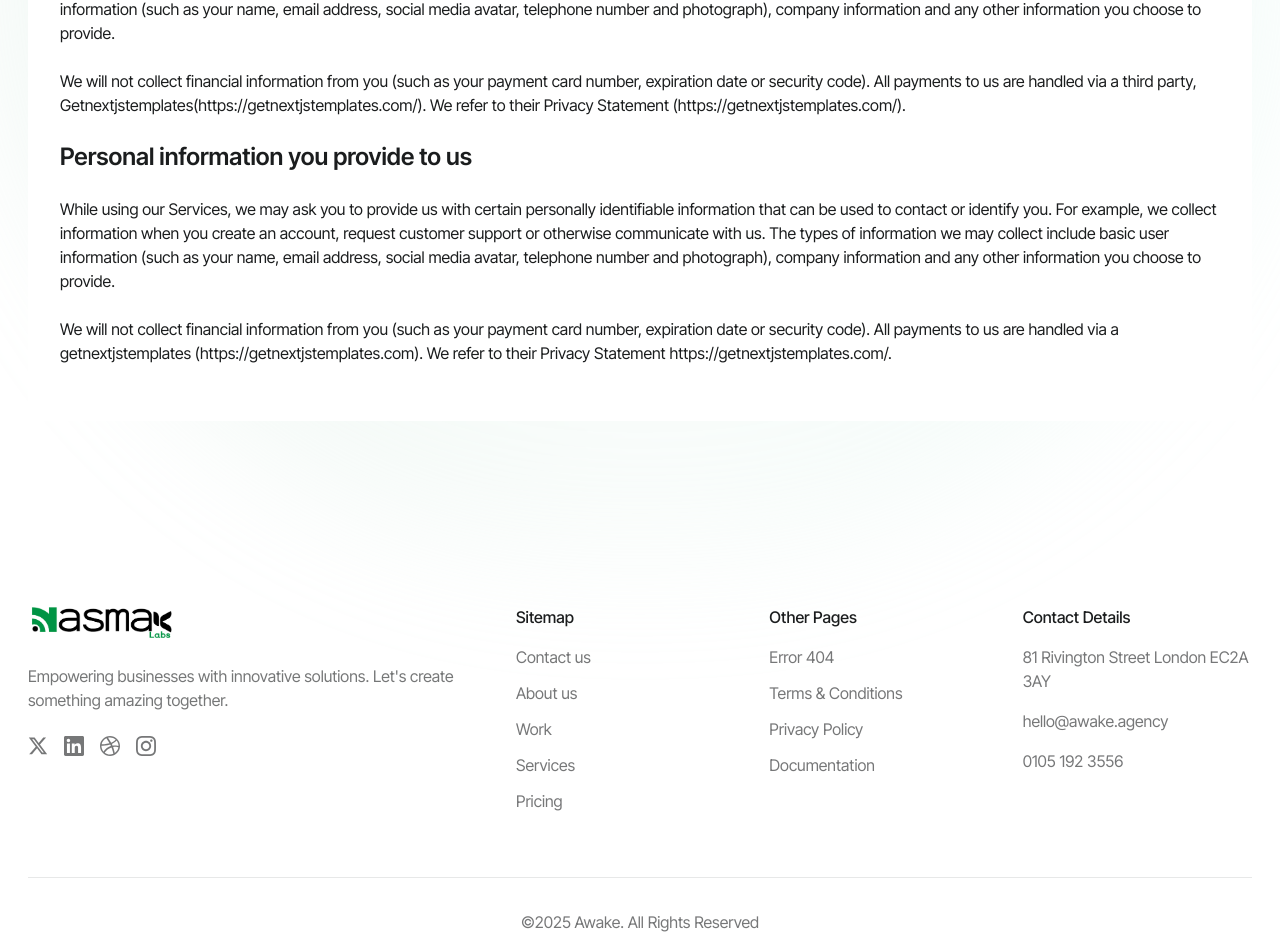
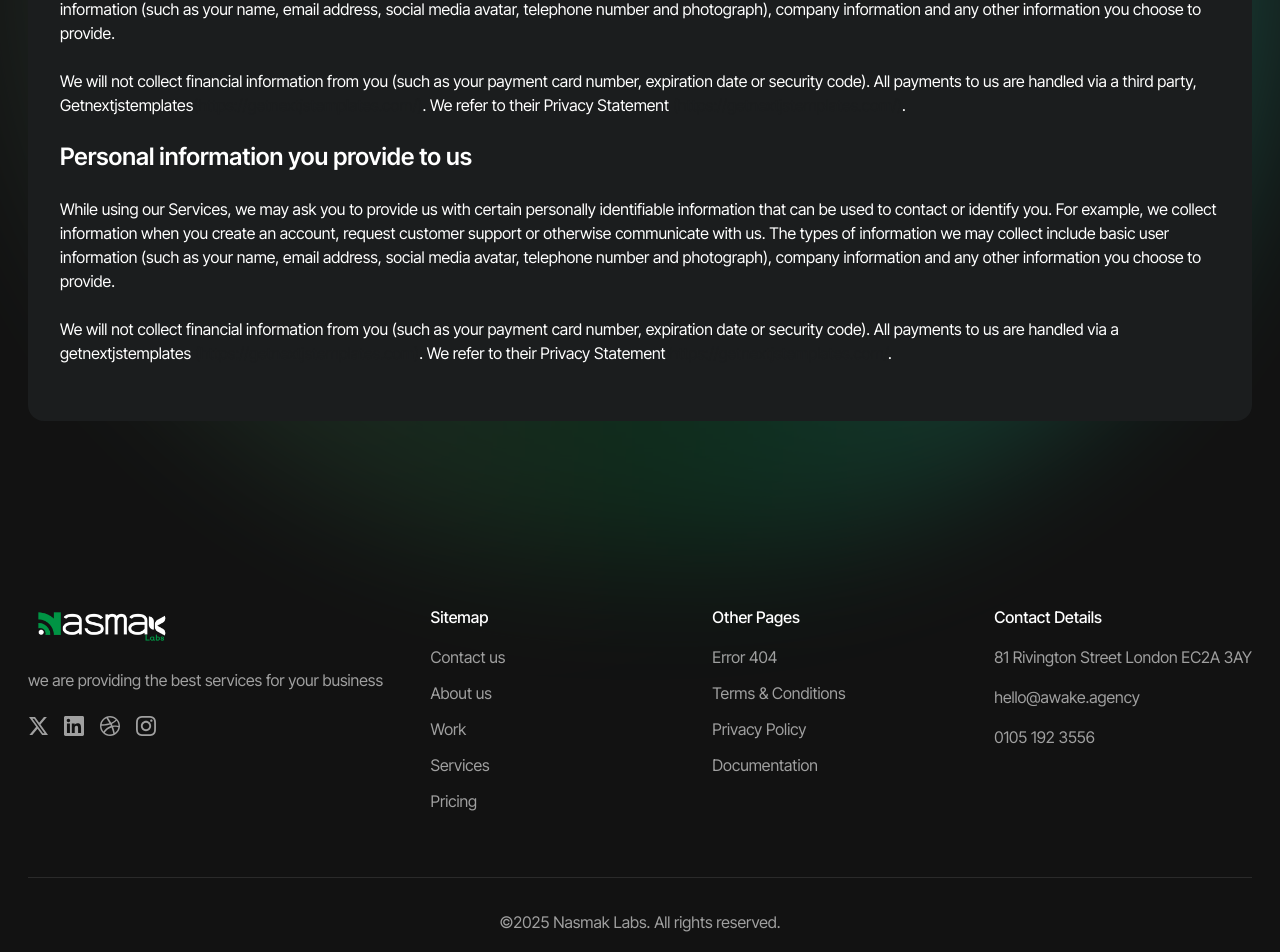
Before and after one commit to Kashan321/nasmak, a Next.js app: page /privacy-policy in a window 1280 px wide. Shown: the part 731-1683 px from the top of the page. Built offline with nearby package versions, Linux system fonts and the light colour scheme; no server answers.

Commit message:
Update branding in footer and page metadata; add favicon

```diff
--- a/src/app/api/footer-data/route.ts
+++ b/src/app/api/footer-data/route.ts
@@ -2,8 +2,8 @@ import { NextResponse } from "next/server";
 
 const footerData = {
     brand: {
-        name: "Awake",
-        tagline: "Empowering businesses with innovative solutions. Let's create something amazing together.",
+        name: "Nasmak Labs",
+        tagline: "we are providing the best services for your business",
         socialLinks: [
             {
                 icon: "/images/home/footerSocialIcon/twitter.svg",
@@ -52,7 +52,7 @@ const footerData = {
         email: "hello@awake.agency",
         phone: "0105 192 3556"
     },
-    copyright: "©2025 Awake. All Rights Reserved"
+    copyright: `©${new Date().getFullYear()} Nasmak Labs. All rights reserved.`,
 };
 
 export const GET = async () => {
--- a/src/app/layout.tsx
+++ b/src/app/layout.tsx
@@ -1,24 +1,28 @@
-'use client'
-import './globals.css'
-import { SessionProvider } from 'next-auth/react'
-import { ThemeProvider } from 'next-themes'
-import Header from './components/layout/header'
-import Footer from './components/layout/footer/Footer'
-import ScrollToTop from './components/scroll-to-top'
+"use client";
+import "./globals.css";
+import { SessionProvider } from "next-auth/react";
+import { ThemeProvider } from "next-themes";
+import Header from "./components/layout/header";
+import Footer from "./components/layout/footer/Footer";
+import ScrollToTop from "./components/scroll-to-top";
 
 export default function RootLayout({
   children,
 }: Readonly<{
-  children: React.ReactNode
+  children: React.ReactNode;
 }>) {
   return (
-    <html lang='en' suppressHydrationWarning>
+    <html lang="en" suppressHydrationWarning>
+      <head>
+        <link rel="icon" type="image/png" href="/favicon.png" />
+      </head>
       <body>
         <SessionProvider>
           <ThemeProvider
-            attribute='class'
+            attribute="class"
             enableSystem={false}
-            defaultTheme='light'>
+            defaultTheme="dark"
+          >
             {/* ---------------------Header Starts-----------------  */}
             <Header />
             {/* ---------------------Header Ends-------------------  */}
@@ -31,5 +35,5 @@ export default function RootLayout({
         </SessionProvider>
       </body>
     </html>
-  )
+  );
 }
--- a/src/app/page.tsx
+++ b/src/app/page.tsx
@@ -12,7 +12,7 @@ import Subscription from "./components/home/subscription";
 import WebResult from "./components/home/web-result";
 
 export const metadata: Metadata = {
-    title: "Home | Awake Agency",
+    title: "Home | Nasmak Labs",
 };
 
 
```
Also changed, not shown: public/favicon.png (added).
